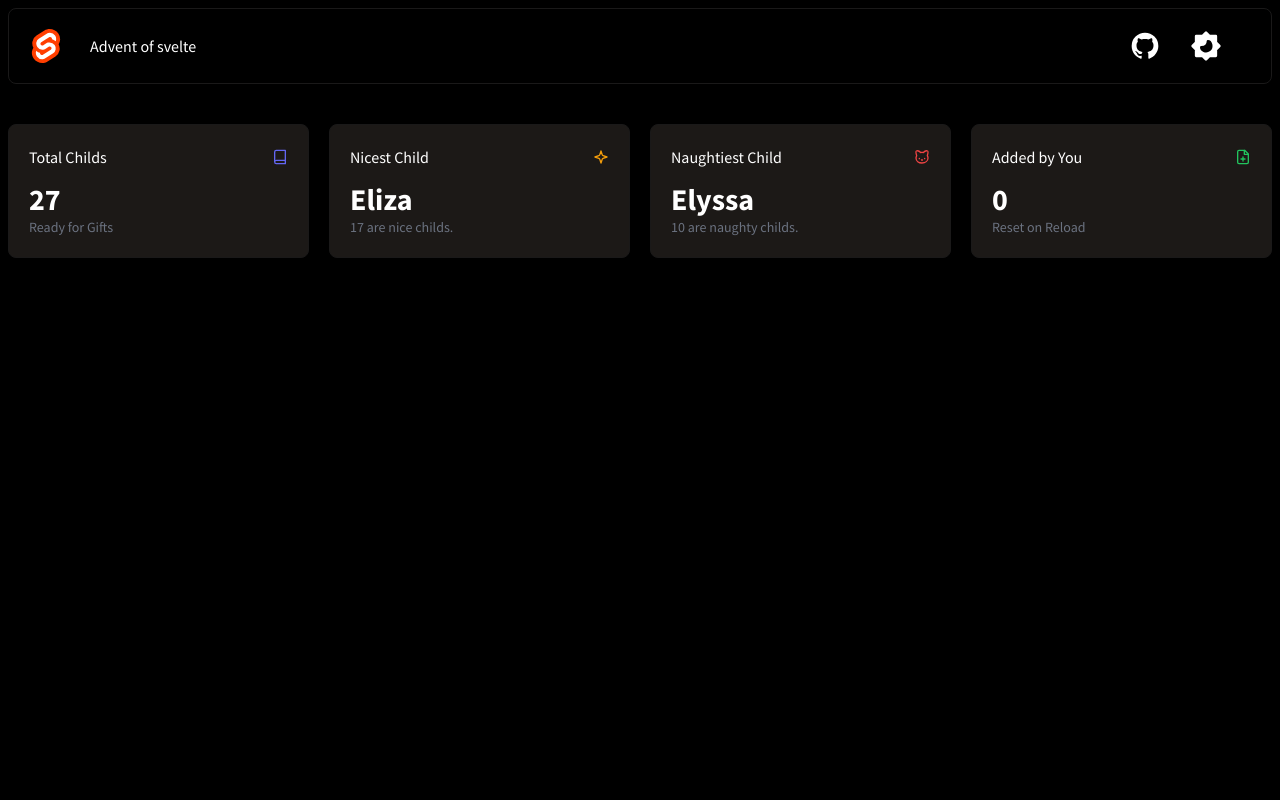
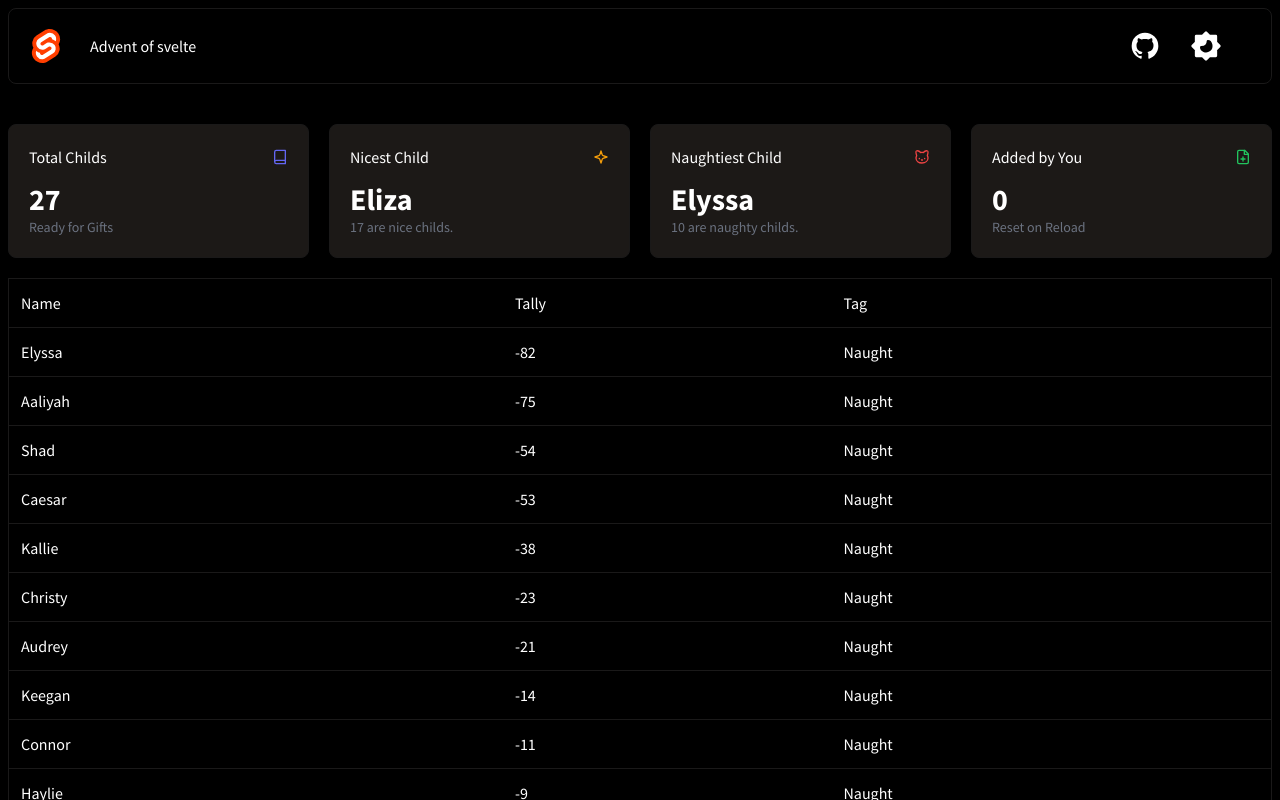
Before and after one commit to ImalKesara/advent-of-svelte, a SvelteKit app: page /day1 in a window 1280 px wide. Shown: the top 800 px of the page. Built offline with nearby package versions, Linux system fonts and the light colour scheme.

Commit message:
show person data in a table

```diff
--- a/src/routes/(dashbaord)/day1/+page.svelte
+++ b/src/routes/(dashbaord)/day1/+page.svelte
@@ -5,6 +5,7 @@
 	import Totallogo from '$lib/components/Icon/Totallogo.svelte';
 	import { persons, loadPersons } from '$lib/stores/dayoneStore';
 	import { onMount } from 'svelte';
+	import ChildrenRows from './ChildrenRows.svelte';
 
 	let niceChildren: number = 0;
 	let naughtyChildren: number = 0;
@@ -103,3 +104,22 @@
 		</div>
 	</div>
 </div>
+
+<!-- table -->
+<div class=" m-auto my-5 max-w-7xl">
+	<!-- filter and add child button -->
+	<div></div>
+	<!-- Rows -->
+	<table class=" w-full">
+		<tr class="border-1 border-bgrey">
+			<td class="p-3">Name</td>
+			<td class="p-3">Tally</td>
+			<td class="p-3">Tag</td>
+		</tr>
+		{#each $persons as person}
+			<tr class="border-1 border-bgrey">
+				<ChildrenRows {person} />
+			</tr>
+		{/each}
+	</table>
+</div>
--- /dev/null
+++ b/src/routes/(dashbaord)/day1/ChildrenRows.svelte
@@ -0,0 +1,7 @@
+<script lang="ts">
+	export let person;
+</script>
+
+<td class=" p-3">{person.name}</td>
+<td class=" p-3">{person.tally}</td>
+<td class=" p-3">{person.tally > 0 ? 'Nice' : ' Naught'}</td>
```
